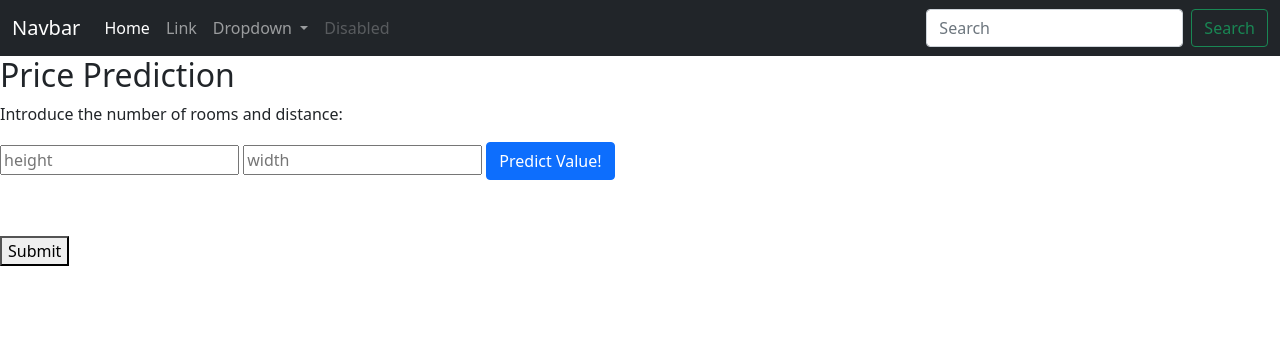
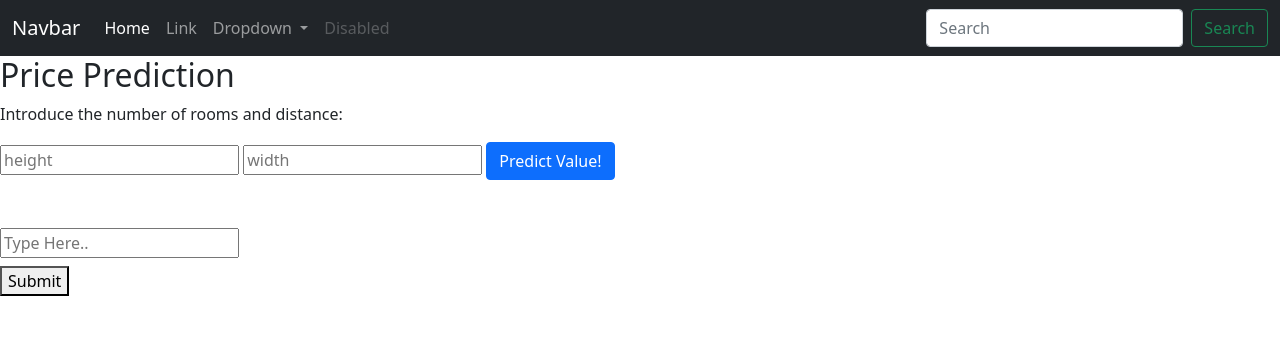
Before and after one commit to inanisimperium/rabbit_details2, a Flask app: page / in a window 1280 px wide. Shown: the top 356 px of the page. Run offline with Flask 2, Linux system fonts and the light colour scheme; parts of the project's set-up code (start-up, migrations or seed data) failed here and were passed over.

Commit message:
Update index.html

```diff
--- a/templates/index.html
+++ b/templates/index.html
@@ -57,8 +57,8 @@
 			<br>
 
 <!-- 	new insert	 -->
-		<div id="input">
-	    <b>{{prediction_text}}</b>
+				<input type="text" id="input" placeholder="Type Here..">
+
 		<h1 id="output"></h1>
 				<button id="button">Submit</button>
 		<script>
```
